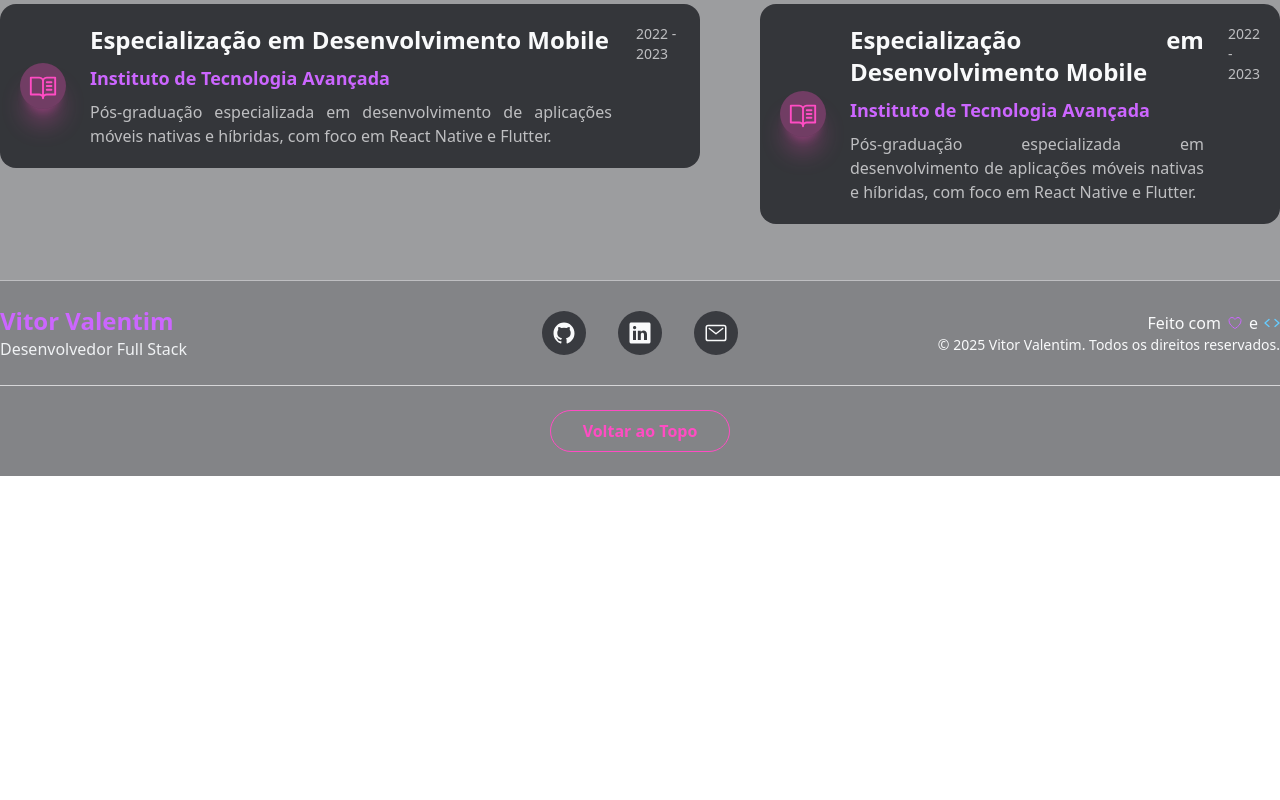
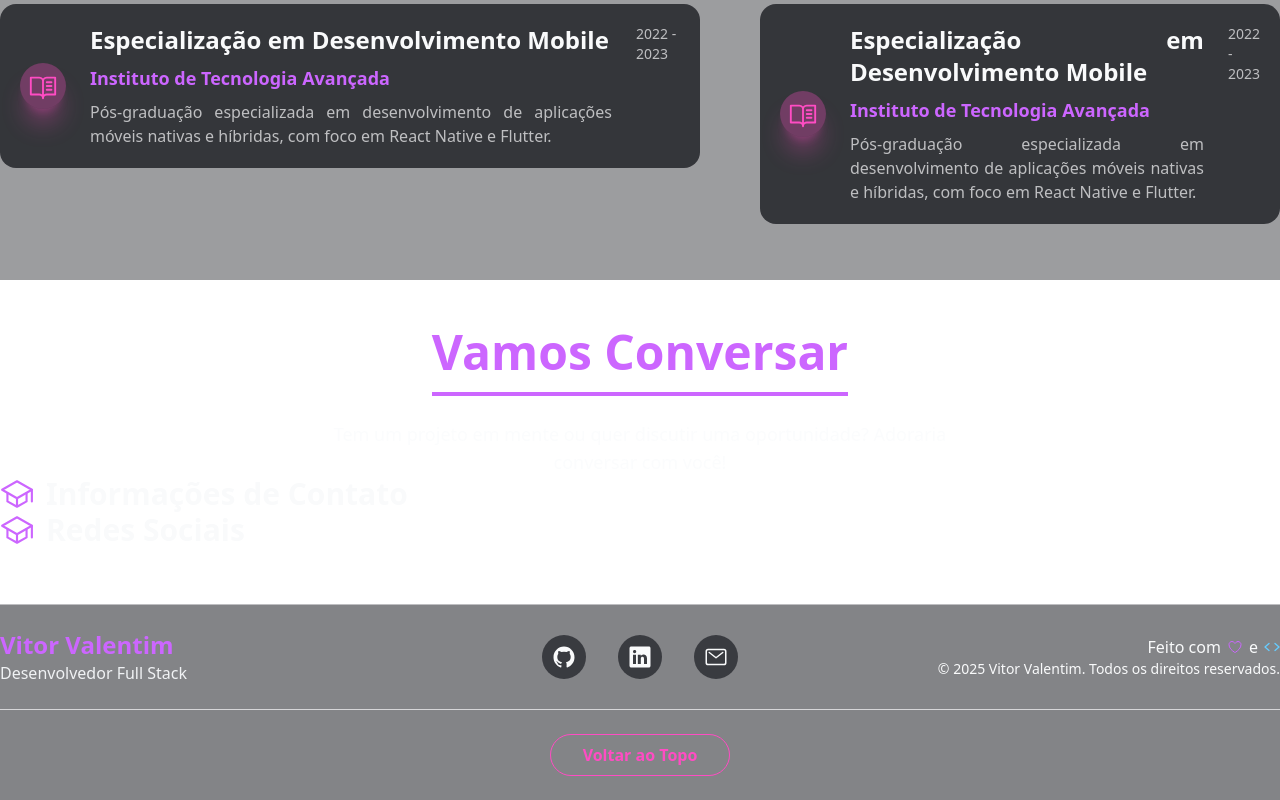
Before and after one commit to VitorValentimSilva/Portfolio, a React (Vite) app: page / in a window 1280 px wide. Shown: the part 3516-4316 px from the top of the page. Before the commit the page ends 3992 px from the top, so only its background shows below. Built offline with nearby package versions, Linux system fonts and the light colour scheme; the HTML template or start-up script is replaced by a standard one.

Commit message:
Deixando mais organizado o meu código.

```diff
--- a/src/App.tsx
+++ b/src/App.tsx
@@ -1,5 +1,5 @@
-import Footer from "./components/Footer";
-import Header from "./components/Header";
+import Footer from "./components/Base/Footer";
+import Header from "./components/Base/Header";
 import Home from "./pages/Home";
 
 function App() {
--- a/src/components/Footer.tsx
+++ b/src/components/Base/Footer.tsx
@@ -1,7 +1,7 @@
-import { useTheme } from "../hooks/useTheme";
 import { IoCode, IoHeartOutline } from "react-icons/io5";
-import SocialLinks from "./SocialLinks";
-import { SOCIAL_LINKS } from "../utils/socialLinks";
+import { useTheme } from "../../hooks/useTheme";
+import SocialLinks from "../SocialLinks";
+import { SOCIAL_LINKS } from "../../utils/socialLinks";
 
 interface FooterProps {
   name: string;
--- a/src/components/Header.tsx
+++ b/src/components/Base/Header.tsx
@@ -1,6 +1,6 @@
 import { useEffect, useState } from "react";
-import { useTheme } from "../hooks/useTheme";
 import { IoMoonOutline, IoSunnyOutline } from "react-icons/io5";
+import { useTheme } from "../../hooks/useTheme";
 
 interface HeaderProps {
   name: string;
--- a/src/components/AboutMe.tsx
+++ b/src/components/Section/AboutMe.tsx
@@ -1,7 +1,7 @@
 import type { ReactElement } from "react";
-import { useTheme } from "../hooks/useTheme";
 import * as motion from "motion/react-client";
-import TitleField from "./TitleField";
+import { useTheme } from "../../hooks/useTheme";
+import TitleField from "../TitleField";
 
 interface InfoItem {
   icon: ReactElement;
--- /dev/null
+++ b/src/components/Section/Contact.tsx
@@ -0,0 +1,38 @@
+import { IoSchoolOutline } from "react-icons/io5";
+import SubTitleField from "../SubTitleField";
+import TitleField from "../TitleField";
+
+export default function Contact() {
+  return (
+    <section id="Contato" className="pt-12 pb-14 max-w-[1450px] m-auto">
+      <TitleField
+        title="Vamos Conversar"
+        description="Tem um projeto em mente ou quer discutir uma oportunidade? Adoraria conversar com você!"
+      />
+
+      <div>
+        <div>
+          <div>
+            <SubTitleField
+              icon={<IoSchoolOutline size={34} />}
+              iconClassDark="text-PrimaryDarkTheme"
+              iconClassLight="text-PrimaryLightTheme"
+              title="Informações de Contato"
+            />
+          </div>
+
+          <div>
+            <SubTitleField
+              icon={<IoSchoolOutline size={34} />}
+              iconClassDark="text-PrimaryDarkTheme"
+              iconClassLight="text-PrimaryLightTheme"
+              title="Redes Sociais"
+            />
+          </div>
+        </div>
+
+        <div></div>
+      </div>
+    </section>
+  );
+}
--- a/src/components/Formation.tsx
+++ b/src/components/Section/Formation.tsx
@@ -1,7 +1,7 @@
 import { IoSchoolOutline } from "react-icons/io5";
-import { useTheme } from "../hooks/useTheme";
-import SubTitleField from "./SubTitleField";
-import TitleField from "./TitleField";
+import { useTheme } from "../../hooks/useTheme";
+import SubTitleField from "../SubTitleField";
+import TitleField from "../TitleField";
 import { PiMedal } from "react-icons/pi";
 import type { ReactElement } from "react";
 
--- a/src/components/Initiation.tsx
+++ b/src/components/Section/Initiation.tsx
@@ -1,7 +1,7 @@
-import { useTheme } from "../hooks/useTheme";
-import SocialLinks from "./SocialLinks";
-import { SOCIAL_LINKS } from "../utils/socialLinks";
 import { IoArrowDown } from "react-icons/io5";
+import { useTheme } from "../../hooks/useTheme";
+import SocialLinks from "../SocialLinks";
+import { SOCIAL_LINKS } from "../../utils/socialLinks";
 
 interface InitiationProps {
   name: string;
--- a/src/components/Project.tsx
+++ b/src/components/Section/Project.tsx
@@ -1,7 +1,7 @@
 import { IoLogoGithub } from "react-icons/io5";
-import { useTheme } from "../hooks/useTheme";
-import TitleField from "./TitleField";
 import { FiExternalLink } from "react-icons/fi";
+import { useTheme } from "../../hooks/useTheme";
+import TitleField from "../TitleField";
 
 interface InfoProject {
   img: string;
--- a/src/components/Technology.tsx
+++ b/src/components/Section/Technology.tsx
@@ -1,6 +1,6 @@
 import type { ReactElement } from "react";
-import TitleField from "./TitleField";
-import { useTheme } from "../hooks/useTheme";
+import { useTheme } from "../../hooks/useTheme";
+import TitleField from "../TitleField";
 
 interface InfoItem {
   icon: ReactElement;
--- a/src/pages/Home.tsx
+++ b/src/pages/Home.tsx
@@ -1,14 +1,15 @@
 import { IoCodeSlash, IoSchoolOutline } from "react-icons/io5";
-import AboutMe from "../components/AboutMe";
-import Initiation from "../components/Initiation";
 import { HiOutlineLightBulb } from "react-icons/hi2";
 import { PiBookOpenText, PiLightning } from "react-icons/pi";
-import Technology from "../components/Technology";
 import { GoDatabase } from "react-icons/go";
 import { FiServer } from "react-icons/fi";
 import { TfiMobile } from "react-icons/tfi";
-import Project from "../components/Project";
-import Formation from "../components/Formation";
+import Formation from "../components/Section/Formation";
+import Contact from "../components/Section/Contact";
+import Initiation from "../components/Section/Initiation";
+import AboutMe from "../components/Section/AboutMe";
+import Technology from "../components/Section/Technology";
+import Project from "../components/Section/Project";
 
 export default function Home() {
   return (
@@ -142,6 +143,8 @@ export default function Home() {
           },
         ]}
       />
+
+      <Contact />
     </>
   );
 }
```
